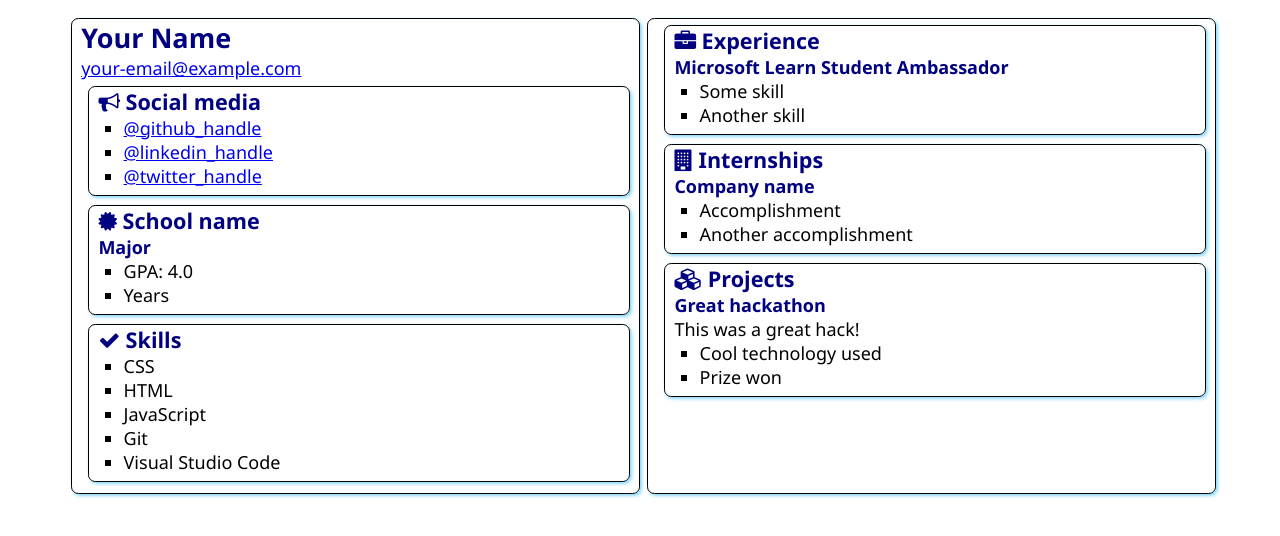
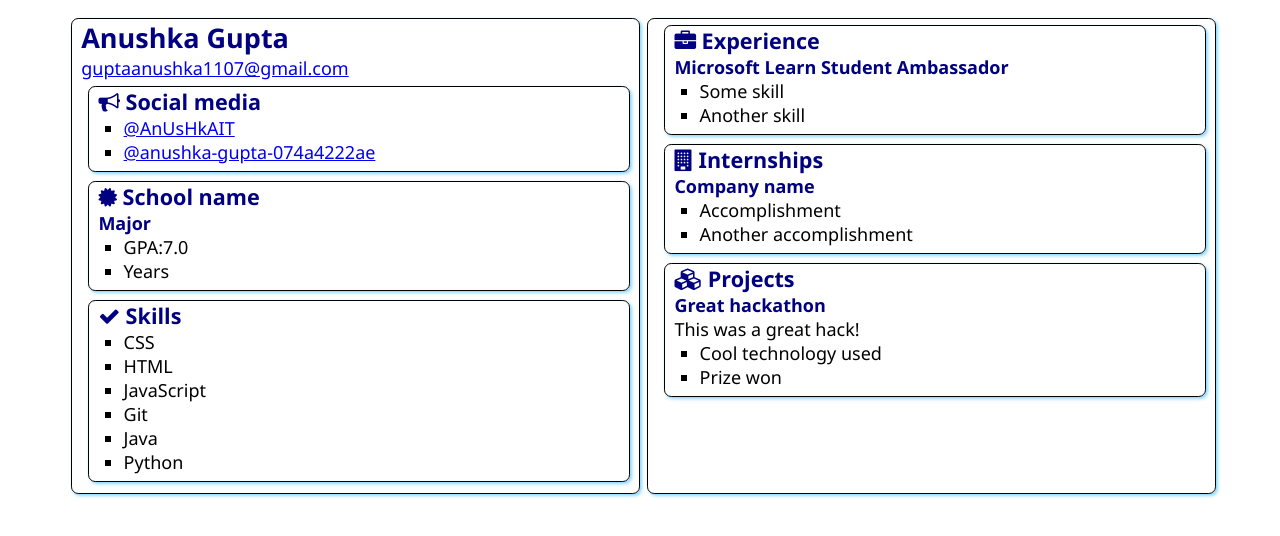
Before and after one commit to AnUsHkAIT/-SATechnicalOnboarding, a plain HTML site: page src/index.html in a window 1280 px wide. Drawn offline with Linux system fonts and the light colour scheme.

Commit message:
Update index.html

```diff
--- a/src/index.html
+++ b/src/index.html
@@ -12,8 +12,8 @@
 <body>
     <main>
         <article class="box">
-            <h1>Your Name</h1>
-            <div><a href="mailto:your.email@example.com">your-email@example.com</a></div>
+            <h1>Anushka Gupta</h1>
+            <div><a href="mailto:your.email@example.com">guptaanushka1107@gmail.com</a></div>
 
             <section class="box">
                 <h2>
@@ -21,9 +21,9 @@
                     Social media
                 </h2>
                 <ul>
-                    <li><a href="https://github.com/<handle>">@github_handle</a></li>
-                    <li><a href="https://linkedin.com/in/<handle>">@linkedin_handle</a></li>
-                    <li><a href="https://twitter.com/<handle>">@twitter_handle</a></li>
+                    <li><a href="https://github.com/<handle>">@AnUsHkAIT</a></li>
+                    <li><a href="https://linkedin.com/in/<handle>">@anushka-gupta-074a4222ae</a></li>
+
                 </ul>
             </section>
 
@@ -35,7 +35,7 @@
                     </h2>
                     <h3>Major</h3>
                     <ul>
-                        <li>GPA: 4.0</li>
+                        <li>GPA:7.0</li>
                         <li>Years</li>
                     </ul>
                 </div>
@@ -51,7 +51,8 @@
                     <li>HTML</li>
                     <li>JavaScript</li>
                     <li>Git</li>
-                    <li>Visual Studio Code</li>
+                    <li>Java</li>
+                    <li>Python</li>
                 </ul>
             </section>
         </article>
```
